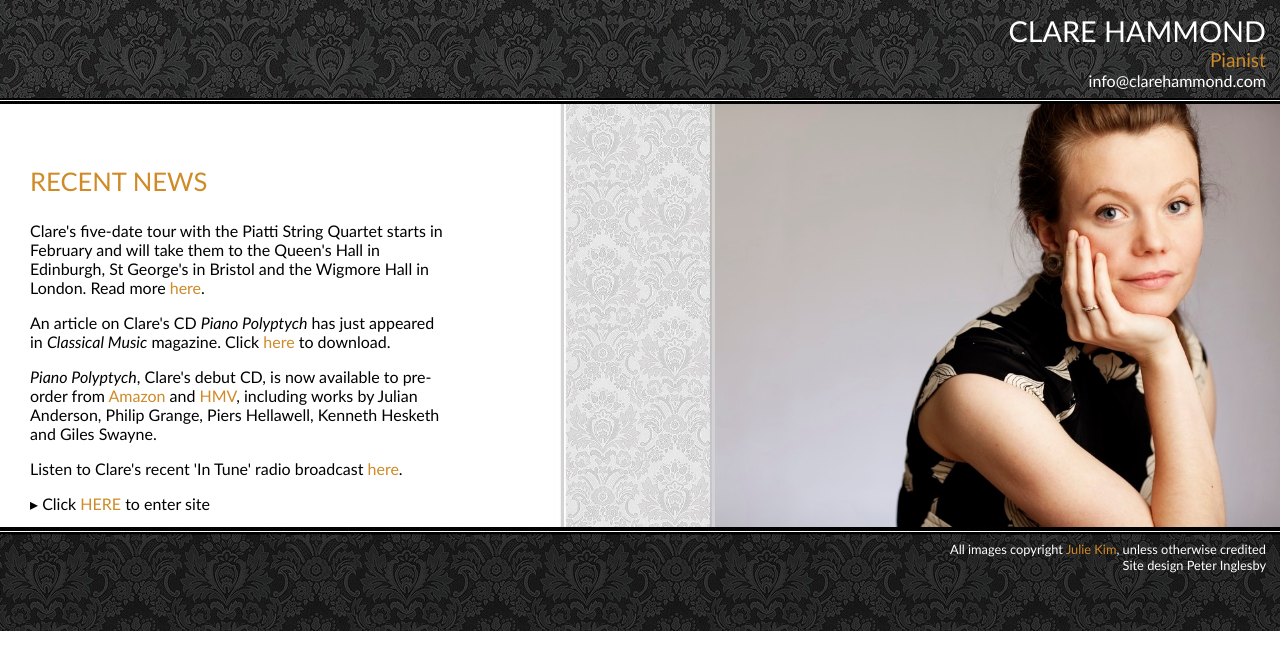
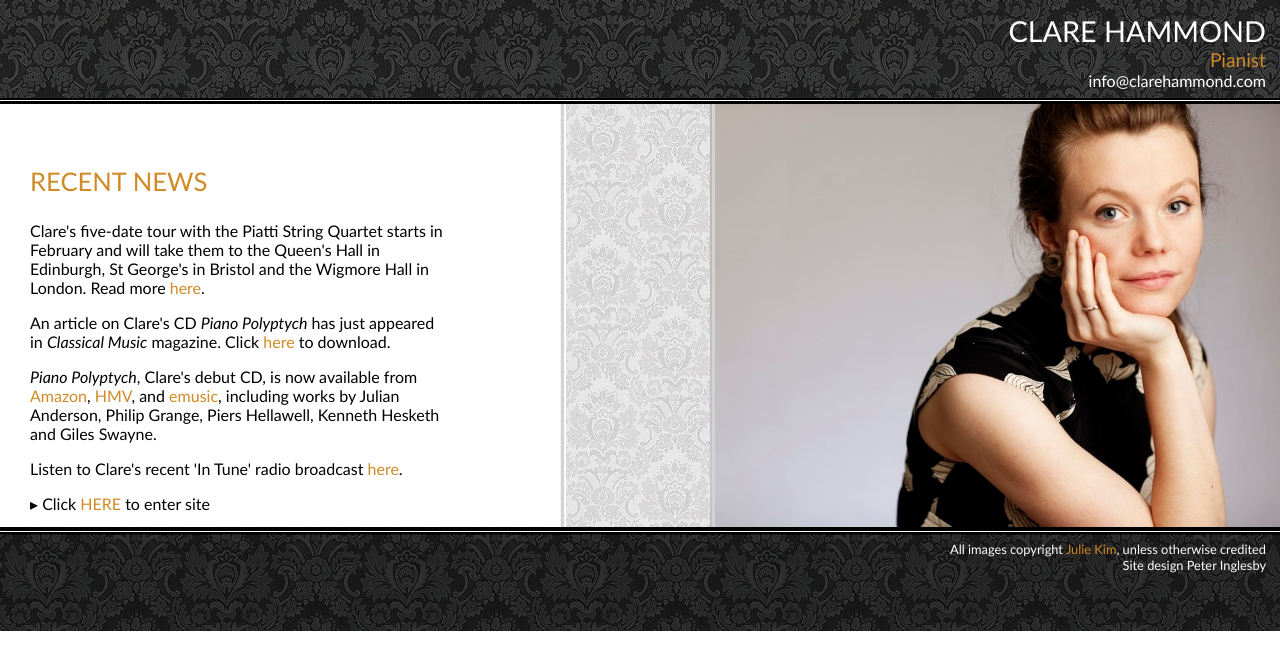
Before and after one commit to hammonc/clarehammond.com, a Jekyll site: the page built from index.html, in a window 1280 px wide. Shown: the top 670 px of the page. Built offline with Jekyll 4.4.1, drawn with Linux system fonts in a browser that asks for light colours.

Commit message:
index update

```diff
--- a/index.html
+++ b/index.html
@@ -9,7 +9,7 @@
   <h3 class="page-heading">RECENT NEWS</h3>
 <p>Clare's five-date tour with the Piatti String Quartet starts in February and will take them to the Queen's Hall in Edinburgh, St George's in Bristol and the Wigmore Hall in London. Read more <a href="resources/Flyer.jpg"target="_blank">here</a>.</p>
 <p>An article on Clare's CD <em>Piano Polyptych</em> has just appeared in <em>Classical Music</em> magazine. Click <a href="resources/article.jpg" target="_blank">here</a> to download.</p>
-<p><em>Piano Polyptych</em>, Clare's debut CD, is now available to pre-order from <a href="http://www.amazon.co.uk/Piano-Polyptych-Julian-Anderson-Hellawell/dp/B006JFZU3W" target="_blank">Amazon</a> and <a href="http://hmv.com/hmvweb/displayProductDetails.do?sku=321875" target="_blank">HMV</a>, including works by Julian Anderson, Philip Grange, Piers Hellawell, Kenneth Hesketh and Giles Swayne.</p>
+<p><em>Piano Polyptych</em>, Clare's debut CD, is now available from <a href="http://www.amazon.co.uk/Piano-Polyptych-Julian-Anderson-Hellawell/dp/B006JFZU3W" target="_blank">Amazon</a>, <a href="http://hmv.com/hmvweb/displayProductDetails.do?sku=321875" target="_blank">HMV</a>, and <a href="http://www.emusic.com/listen/#/album/-/-/13097429/" target="_blank"><strong>e</strong>music</a>, including works by Julian Anderson, Philip Grange, Piers Hellawell, Kenneth Hesketh and Giles Swayne.</p>
   <p>Listen to Clare's recent 'In Tune' radio broadcast <a href="http://www.clarehammond.com/in-tune.html" target="_blank">here</a>.</p>
 
 
```
